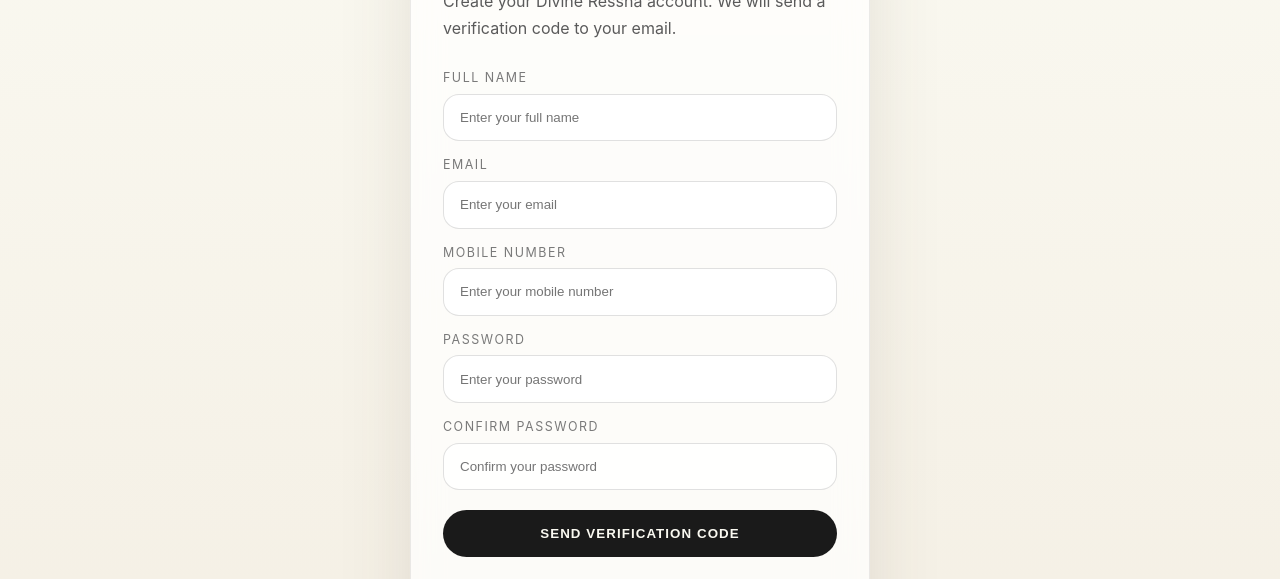
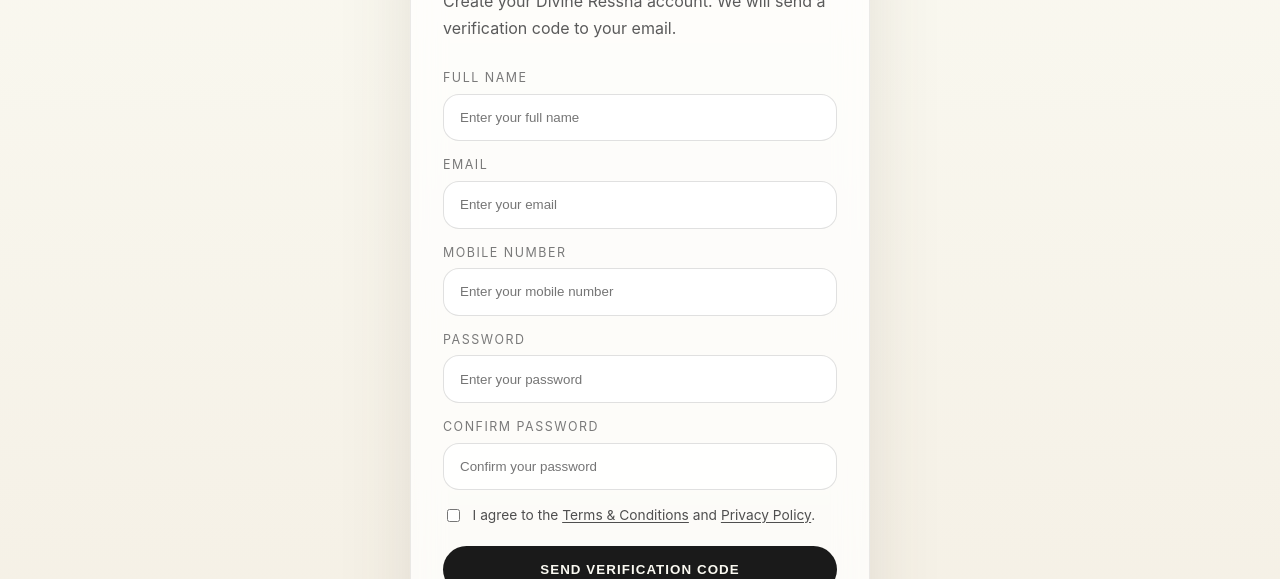
Before and after one commit to rajsingh-vks/Divine_Ressha_frontend, a Next.js app: page /signup in a window 1280 px wide. Shown: the part 221-800 px from the top of the page. Built offline with nearby package versions, Linux system fonts and the light colour scheme; no server answers.

Commit message:
policies changes

```diff
--- a/app/components/AuthForm.tsx
+++ b/app/components/AuthForm.tsx
@@ -63,6 +63,7 @@ export default function AuthForm({ mode }: AuthFormProps) {
   const [loading, setLoading] = useState(false);
   const [error, setError] = useState('');
   const [success, setSuccess] = useState('');
+  const [acceptedTerms, setAcceptedTerms] = useState(false);
   const [verificationEmail, setVerificationEmail] = useState('');
   const [signupVerificationId, setSignupVerificationId] = useState('');
   const [serverEmailCode, setServerEmailCode] = useState('');
@@ -103,6 +104,11 @@ export default function AuthForm({ mode }: AuthFormProps) {
 
     if (isSignup && signupStep === 'details' && form.password !== form.confirmPassword) {
       setError('Passwords do not match.');
+      return;
+    }
+
+    if (isSignup && signupStep === 'details' && !acceptedTerms) {
+      setError('Please accept the Terms & Conditions and Privacy Policy.');
       return;
     }
 
@@ -223,6 +229,7 @@ export default function AuthForm({ mode }: AuthFormProps) {
 
       setSuccess(data.message || (isSignup ? 'Account created successfully.' : 'Logged in successfully.'));
       setForm(initialState);
+      setAcceptedTerms(false);
       if (isSignup) {
         setSignupStep('details');
         setVerificationEmail('');
@@ -375,6 +382,20 @@ export default function AuthForm({ mode }: AuthFormProps) {
             </label>
           )}
 
+          {isSignup && signupStep === 'details' ? (
+            <label className="auth-consent">
+              <input
+                type="checkbox"
+                checked={acceptedTerms}
+                onChange={(event) => setAcceptedTerms(event.target.checked)}
+                required
+              />
+              <span>
+                I agree to the <Link href="/terms-conditions">Terms &amp; Conditions</Link> and <Link href="/privacy-policy">Privacy Policy</Link>.
+              </span>
+            </label>
+          ) : null}
+
           {isSignup && signupStep === 'verify' ? (
             <>
               <label className="auth-field">
--- a/app/components/Footer.tsx
+++ b/app/components/Footer.tsx
@@ -18,6 +18,7 @@ export default function Footer() {
       <div className="footer-bottom">
         <p>{footerBottom.copyright}</p>
         <p>{footerBottom.tagline}</p>
+        <p>{footerBottom.supportEmail}</p>
       </div>
     </footer>
   );
--- a/app/contact/page.tsx
+++ b/app/contact/page.tsx
@@ -34,7 +34,7 @@ export default function ContactPage() {
             </div>
             <div className="info-contact-item">
               <h2>Address</h2>
-              <p>Divine Ressha, India</p>
+              <p>1601/B, Crystal Armus, Vaibhav Nagar, Chembur East, Mumbai, MH 400088 IN</p>
             </div>
           </div>
 
--- a/app/globals.css
+++ b/app/globals.css
@@ -1680,6 +1680,24 @@ img {
   box-shadow: 0 0 0 3px rgba(26, 26, 26, 0.08);
 }
 
+.auth-consent {
+  display: flex;
+  align-items: flex-start;
+  gap: 0.6rem;
+  font-size: 0.86rem;
+  color: #4f4f4f;
+  line-height: 1.45;
+}
+
+.auth-consent input {
+  margin-top: 0.2rem;
+}
+
+.auth-consent a {
+  text-decoration: underline;
+  text-underline-offset: 2px;
+}
+
 .auth-message {
   margin: 0;
   font-size: 0.92rem;
--- a/app/privacy-policy/page.tsx
+++ b/app/privacy-policy/page.tsx
@@ -51,6 +51,11 @@ export default function PrivacyPolicyPage() {
             You may request access, correction, or deletion of your personal data by contacting us through our support channels.
           </p>
 
+          <h2>Contact</h2>
+          <p>
+            For privacy-related questions, contact us at support@divineressha.com.
+          </p>
+
           <h2>Updates</h2>
           <p>
             This policy may be updated from time to time. Continued use of the website after updates means you accept the revised
--- a/app/terms-conditions/page.tsx
+++ b/app/terms-conditions/page.tsx
@@ -58,6 +58,11 @@ export default function TermsConditionsPage() {
           <p>
             We may revise these terms at any time. Continued usage after updates implies acceptance of the revised terms.
           </p>
+
+          <h2>Contact</h2>
+          <p>
+            For any questions regarding these terms, contact support@divineressha.com.
+          </p>
         </section>
       </main>
       <Footer />
--- a/lib/data/footer.ts
+++ b/lib/data/footer.ts
@@ -47,4 +47,5 @@ export const footerGroups: FooterGroup[] = [
 export const footerBottom = {
   copyright: '© 2026 DIVINE RESSHA. ALL RIGHTS RESERVED.',
   tagline: 'FORMULATED WITH CARE · MADE IN SMALL BATCHES',
+  supportEmail: 'support@divineressha.com',
 };
```
